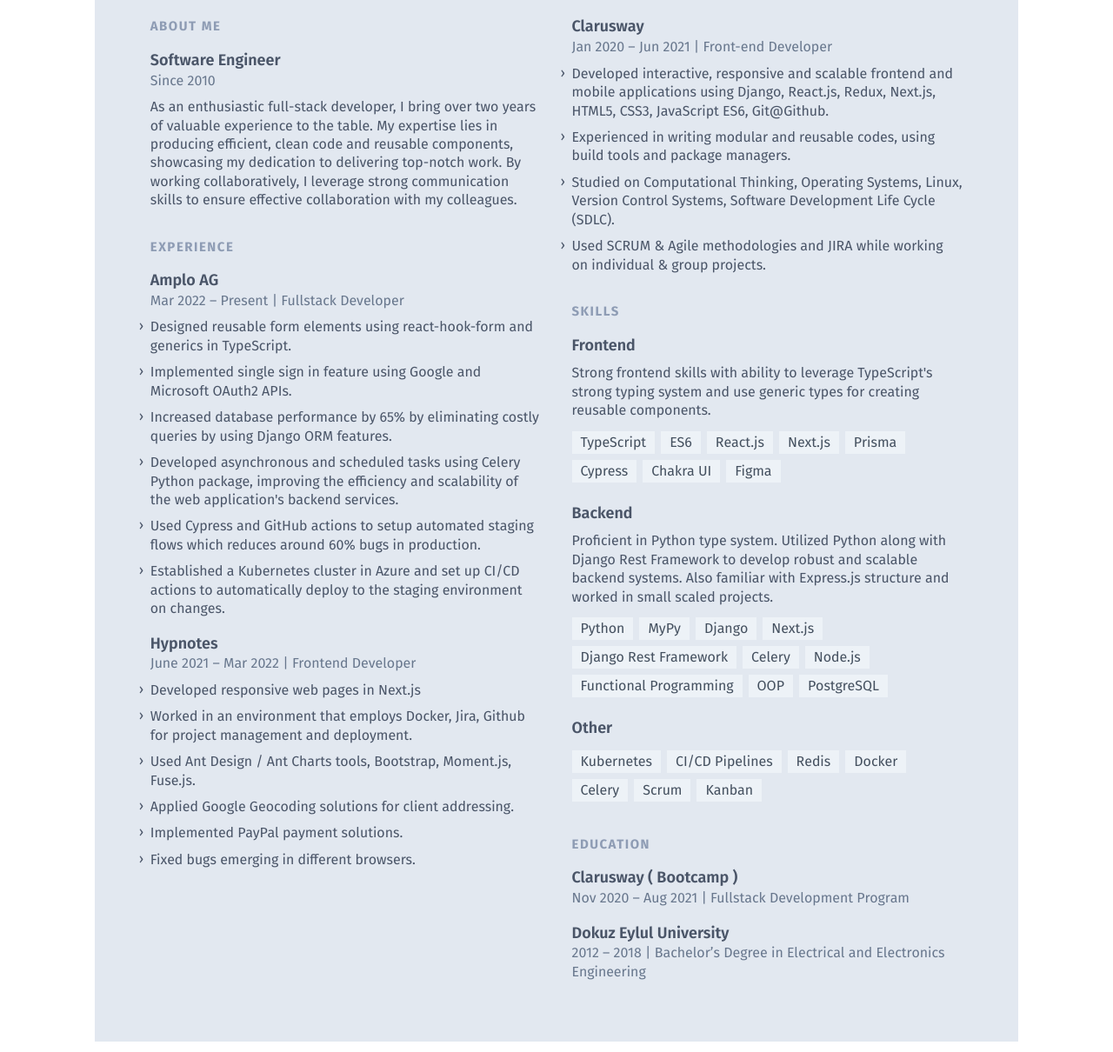
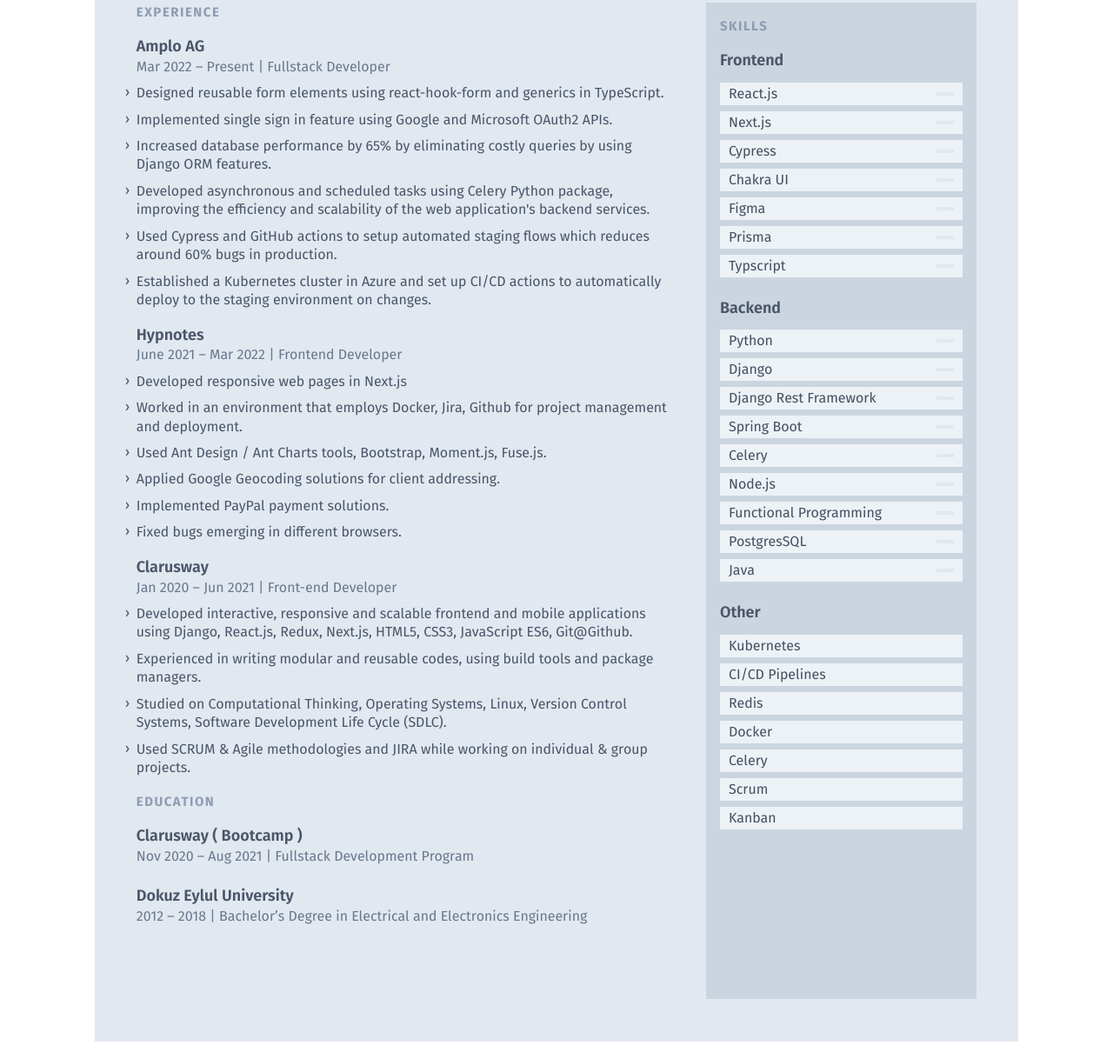
Before and after one commit to betulkaplan/resume, a plain HTML site: page index.html in a window 1280 px wide. Shown: the part 189-1399 px from the top of the page at 87% size. Drawn offline with Linux system fonts and the light colour scheme.

Commit message:
deploy: d0cd61d66391b1cb5acbc7b8b7035d9f3453820e

```diff
--- a/index.html
+++ b/index.html
@@ -15,6 +15,7 @@
       crossorigin="anonymous"
     /> -->
     <link href="./build.css" rel="stylesheet" />
+    <script defer src="script.js"></script>
     <title>Betul Kaplan — Resume</title>
   </head>
 
@@ -23,25 +24,19 @@
       <!-- Page -->
       <div
         style="page-break-after: always"
-        class="p-6 m-3 mx-auto page max-w-2xl print:bg-white print:max-w-letter md:max-w-letter md:h-letter xsm:p-8 sm:p-9 md:p-16 bg-gray-300"
+        class="p-6 m-3 mx-auto page max-w-2xl print:bg-white print:max-w-letter md:max-w-letter md:h-letter xsm:p-8 sm:p-9 md:p-12 bg-gray-300"
       >
         <!-- Name -->
         <div class="flex justify-between">
           <header class="flex items-center mb-8 md:mb-11">
             <div
-              class="initials-container h-full mr-5 text-base leading-none text-white bg-gray-700 font-medium print:bg-black px-3"
-              style="
-                padding-bottom: 0.6875rem;
-                padding-top: 0.6875rem; /*11px*/
-              "
+              class="w-20 h-20 rounded-full overflow-hidden border-2 border-gray-700 mr-3"
             >
-              <div
-                class="initial text-center"
-                style="padding-bottom: 0.1875rem; /*3px*/"
-              >
-                B
-              </div>
-              <div class="text-center initial">K</div>
+              <img
+                src="https://media.licdn.com/dms/image/C4D03AQE7vaIDRgtC3A/profile-displayphoto-shrink_400_400/0/1551641344331?e=1691020800&v=beta&t=olX6L8BjvBe3PY7rmGZmImhg40N5zI43-eG59WBZYzg"
+                alt="Your Image"
+                class="w-full h-full object-cover"
+              />
             </div>
             <div>
               <h1 class="text-2xl font-semibold text-gray-750 pb-px">
@@ -113,38 +108,9 @@
 
         <!-- Column -->
         <div
-          class="md:col-count-2 print:col-count-2 col-gap-md md:h-letter-col print:h-letter-col col-fill-auto"
+          class="md:col-count-2 print:col-count-2 col-gap-md md:h-letter-col print:h-letter-col col-fill-auto flex"
         >
-          <section class="mt-8 first:mt-0">
-            <!-- To keep in the same column -->
-            <div class="break-inside-avoid">
-              <h2
-                class="mb-4 font-bold tracking-widest text-sm2 text-gray-550 print:font-normal"
-              >
-                ABOUT ME
-              </h2>
-
-              <section class="mb-4.5 break-inside-avoid">
-                <header>
-                  <h3
-                    class="text-lg font-semibold text-gray-700 leading-snugish"
-                  >
-                    Software Engineer
-                  </h3>
-                  <p class="leading-normal text-md text-gray-650">Since 2010</p>
-                </header>
-                <p class="mt-2.1 text-md text-gray-700 leading-normal">
-                  As an enthusiastic full-stack developer, I bring over two
-                  years of valuable experience to the table. My expertise lies
-                  in producing efficient, clean code and reusable components,
-                  showcasing my dedication to delivering top-notch work. By
-                  working collaboratively, I leverage strong communication
-                  skills to ensure effective collaboration with my colleagues.
-                </p>
-              </section>
-            </div>
-          </section>
-
+          <div class="w-8/12">
             <section class="mt-8 first:mt-0">
               <!-- To keep in the same column -->
               <div class="break-inside-avoid">
@@ -187,8 +153,8 @@
                         class="absolute -ml-3 sm:-ml-3.2 select-none transform -translate-y-px"
                         >›</span
                       >
-                    Increased database performance by 65% by eliminating costly
-                    queries by using Django ORM features.
+                      Increased database performance by 65% by eliminating
+                      costly queries by using Django ORM features.
                     </li>
                     <li class="mt-2.1 text-md text-gray-700 leading-normal">
                       <span
@@ -196,8 +162,8 @@
                         >›</span
                       >
                       Developed asynchronous and scheduled tasks using Celery
-                    Python package, improving the efficiency and scalability of
-                    the web application's backend services.
+                      Python package, improving the efficiency and scalability
+                      of the web application's backend services.
                     </li>
                     <li class="mt-2.1 text-md text-gray-700 leading-normal">
                       <span
@@ -222,7 +188,9 @@
 
               <section class="mb-4.5 break-inside-avoid">
                 <header>
-                <h3 class="text-lg font-semibold text-gray-700 leading-snugish">
+                  <h3
+                    class="text-lg font-semibold text-gray-700 leading-snugish"
+                  >
                     Hypnotes
                   </h3>
                   <p class="leading-normal text-md text-gray-650">
@@ -242,8 +210,8 @@
                       class="absolute -ml-3 sm:-ml-3.2 select-none transform -translate-y-px"
                       >›</span
                     >
-                  Worked in an environment that employs Docker, Jira, Github for
-                  project management and deployment.
+                    Worked in an environment that employs Docker, Jira, Github
+                    for project management and deployment.
                   </li>
                   <li class="mt-2.1 text-md text-gray-700 leading-normal">
                     <span
@@ -279,7 +247,9 @@
 
               <section class="mb-4.5 break-inside-avoid">
                 <header>
-                <h3 class="text-lg font-semibold text-gray-700 leading-snugish">
+                  <h3
+                    class="text-lg font-semibold text-gray-700 leading-snugish"
+                  >
                     Clarusway
                   </h3>
                   <p class="leading-normal text-md text-gray-650">
@@ -301,8 +271,8 @@
                       class="absolute -ml-3 sm:-ml-3.2 select-none transform -translate-y-px"
                       >›</span
                     >
-                  Experienced in writing modular and reusable codes, using build
-                  tools and package managers.
+                    Experienced in writing modular and reusable codes, using
+                    build tools and package managers.
                   </li>
                   <li class="mt-2.1 text-md text-gray-700 leading-normal">
                     <span
@@ -323,8 +293,41 @@
                   </li>
                 </ul>
               </section>
+              <div class="break-inside-avoid">
+                <h2
+                  class="mb-4 font-bold tracking-widest text-sm2 text-gray-550 print:font-normal"
+                >
+                  EDUCATION
+                </h2>
+
+                <section class="mb-4.5 break-inside-avoid">
+                  <header>
+                    <h3
+                      class="text-lg font-semibold text-gray-700 leading-snugish"
+                    >
+                      Clarusway ( Bootcamp )
+                    </h3>
+                    <p class="leading-normal text-md text-gray-650">
+                      Nov 2020 – Aug 2021 | Fullstack Development Program
+                    </p>
+                  </header>
+                  <br />
+                  <header>
+                    <h3
+                      class="text-lg font-semibold text-gray-700 leading-snugish"
+                    >
+                      Dokuz Eylul University
+                    </h3>
+                    <p class="leading-normal text-md text-gray-650">
+                      2012 – 2018 | Bachelor’s Degree in Electrical and
+                      Electronics Engineering
+                    </p>
+                  </header>
                 </section>
-
+              </div>
+            </section>
+          </div>
+          <div class="w-4/12 bg-gray-400 p-4">
             <section class="mt-8 first:mt-0">
               <!-- To keep in the same column -->
               <div class="break-inside-avoid">
@@ -342,57 +345,11 @@
                       Frontend
                     </h3>
                   </header>
-                <p class="mt-2.1 text-md text-gray-700 leading-normal">
-                  Strong frontend skills with ability to leverage TypeScript's
-                  strong typing system and use generic types for creating
-                  reusable components.
-                </p>
                   <div class="my-3.2 last:pb-1.5">
                     <ul
-                    class="flex flex-wrap text-md leading-relaxed -mr-1.6 -mb-1.6"
-                  >
-                    <li
-                      class="px-2.5 mr-1.6 mb-1.6 text-base text-gray-750 print:bg-white print:border-inset bg-gray-200"
-                    >
-                      TypeScript
-                    </li>
-                    <li
-                      class="px-2.5 mr-1.6 mb-1.6 text-base text-gray-750 print:bg-white print:border-inset bg-gray-200"
-                    >
-                      ES6
-                    </li>
-                    <li
-                      class="px-2.5 mr-1.6 mb-1.6 text-base text-gray-750 print:bg-white print:border-inset bg-gray-200"
-                    >
-                      React.js
-                    </li>
-                    <li
-                      class="px-2.5 mr-1.6 mb-1.6 text-base text-gray-750 print:bg-white print:border-inset bg-gray-200"
-                    >
-                      Next.js
-                    </li>
-                    <li
-                      class="px-2.5 mr-1.6 mb-1.6 text-base text-gray-750 print:bg-white print:border-inset bg-gray-200"
-                    >
-                      Prisma
-                    </li>
-                    <li
-                      class="px-2.5 mr-1.6 mb-1.6 text-base text-gray-750 print:bg-white print:border-inset bg-gray-200"
-                    >
-                      Cypress
-                    </li>
-
-                    <li
-                      class="px-2.5 mr-1.6 mb-1.6 text-base text-gray-750 print:bg-white print:border-inset bg-gray-200"
-                    >
-                      Chakra UI
-                    </li>
-                    <li
-                      class="px-2.5 mr-1.6 mb-1.6 text-base text-gray-750 print:bg-white print:border-inset bg-gray-200"
-                    >
-                      Figma
-                    </li>
-                  </ul>
+                      id="skills-ul-fe"
+                      class="flex-col text-md leading-relaxed -mr-1.6 -mb-1.6"
+                    ></ul>
                   </div>
                 </section>
                 <section class="mb-4.5 break-inside-avoid">
@@ -403,81 +360,25 @@
                       Backend
                     </h3>
                   </header>
-                <p class="mt-2.1 text-md text-gray-700 leading-normal">
-                  Proficient in Python type system. Utilized Python along with
-                  Django Rest Framework to develop robust and scalable backend
-                  systems. Also familiar with Express.js structure and worked in
-                  small scaled projects.
-                </p>
                   <div class="my-3.2 last:pb-1.5">
                     <ul
-                    class="flex flex-wrap text-md leading-relaxed -mr-1.6 -mb-1.6"
-                  >
-                    <li
-                      class="px-2.5 mr-1.6 mb-1.6 text-base text-gray-750 print:bg-white print:border-inset bg-gray-200"
-                    >
-                      Python
-                    </li>
-                    <li
-                      class="px-2.5 mr-1.6 mb-1.6 text-base text-gray-750 print:bg-white print:border-inset bg-gray-200"
-                    >
-                      MyPy
-                    </li>
-                    <li
-                      class="px-2.5 mr-1.6 mb-1.6 text-base text-gray-750 print:bg-white print:border-inset bg-gray-200"
-                    >
-                      Django
-                    </li>
-                    <li
-                      class="px-2.5 mr-1.6 mb-1.6 text-base text-gray-750 print:bg-white print:border-inset bg-gray-200"
-                    >
-                      Next.js
-                    </li>
-                    <li
-                      class="px-2.5 mr-1.6 mb-1.6 text-base text-gray-750 print:bg-white print:border-inset bg-gray-200"
-                    >
-                      Django Rest Framework
-                    </li>
-                    <li
-                      class="px-2.5 mr-1.6 mb-1.6 text-base text-gray-750 print:bg-white print:border-inset bg-gray-200"
-                    >
-                      Celery
-                    </li>
-                    <li
-                      class="px-2.5 mr-1.6 mb-1.6 text-base text-gray-750 print:bg-white print:border-inset bg-gray-200"
-                    >
-                      Node.js
-                    </li>
-                    <li
-                      class="px-2.5 mr-1.6 mb-1.6 text-base text-gray-750 print:bg-white print:border-inset bg-gray-200"
-                    >
-                      Functional Programming
-                    </li>
-                    <li
-                      class="px-2.5 mr-1.6 mb-1.6 text-base text-gray-750 print:bg-white print:border-inset bg-gray-200"
-                    >
-                      OOP
-                    </li>
-                    <li
-                      class="px-2.5 mr-1.6 mb-1.6 text-base text-gray-750 print:bg-white print:border-inset bg-gray-200"
-                    >
-                      PostgreSQL
-                    </li>
-                  </ul>
+                      id="skills-ul-be"
+                      class="flex-col text-md leading-relaxed -mr-1.6 -mb-1.6"
+                    ></ul>
                   </div>
                 </section>
               </div>
 
               <section class="mb-4.5 break-inside-avoid">
                 <header>
-                <h3 class="text-lg font-semibold text-gray-700 leading-snugish">
+                  <h3
+                    class="text-lg font-semibold text-gray-700 leading-snugish"
+                  >
                     Other
                   </h3>
                 </header>
                 <div class="my-3.2 last:pb-1.5">
-                <ul
-                  class="flex flex-wrap text-md leading-relaxed -mr-1.6 -mb-1.6"
-                >
+                  <ul class="flex-col text-md leading-relaxed -mr-1.6 -mb-1.6">
                     <li
                       class="px-2.5 mr-1.6 mb-1.6 text-base text-gray-750 print:bg-white print:border-inset bg-gray-200"
                     >
@@ -517,42 +418,7 @@
                 </div>
               </section>
             </section>
-
-          <section class="mt-8 first:mt-0">
-            <!-- To keep in the same column -->
-            <div class="break-inside-avoid">
-              <h2
-                class="mb-4 font-bold tracking-widest text-sm2 text-gray-550 print:font-normal"
-              >
-                EDUCATION
-              </h2>
-
-              <section class="mb-4.5 break-inside-avoid">
-                <header>
-                  <h3
-                    class="text-lg font-semibold text-gray-700 leading-snugish"
-                  >
-                    Clarusway ( Bootcamp )
-                  </h3>
-                  <p class="leading-normal text-md text-gray-650">
-                    Nov 2020 – Aug 2021 | Fullstack Development Program
-                  </p>
-                </header>
-              </section>
           </div>
-
-            <section class="mb-4.5 break-inside-avoid">
-              <header>
-                <h3 class="text-lg font-semibold text-gray-700 leading-snugish">
-                  Dokuz Eylul University
-                </h3>
-                <p class="leading-normal text-md text-gray-650">
-                  2012 – 2018 | Bachelor’s Degree in Electrical and Electronics
-                  Engineering
-                </p>
-              </header>
-            </section>
-          </section>
         </div>
         <!-- end Column -->
       </div>
--- /dev/null
+++ b/script.js
@@ -0,0 +1,92 @@
+const frontendSkills = [
+  { skill: "Typscript", level: 1 },
+  { skill: "React.js", level: 4 },
+  { skill: "Next.js", level: 4 },
+  { skill: "Prisma", level: 3 },
+  { skill: "Cypress", level: 4 },
+  { skill: "Chakra UI", level: 4 },
+  { skill: "Figma", level: 4 },
+];
+const backendSkills = [
+  { skill: "Java", level: 3 },
+  { skill: "Spring Boot", level: 4 },
+  { skill: "Python", level: 5 },
+  { skill: "Django", level: 5 },
+  { skill: "Django Rest Framework", level: 5 },
+  { skill: "Celery", level: 4 },
+  { skill: "Node.js", level: 4 },
+  { skill: "Functional Programming", level: 4 },
+  { skill: "PostgresSQL", level: 4 },
+];
+
+frontend_skills_list = document.querySelector("#skills-ul-fe");
+backend_skills_list = document.querySelector("#skills-ul-be");
+
+function generateLevelIndicator(level) {
+  const wrapper = document.createElement("div");
+  wrapper.classList.add("flex", "items-center");
+  const wrapper2 = document.createElement("div");
+  wrapper2.classList.add("flex");
+
+  [1, 2, 3, 4, 5].forEach((i, index) => {
+    if (index > level) {
+      console.log("burada icini bosalt");
+    }
+    const element = document.createElement("div");
+    element.classList.add("mr-1");
+
+    const square = document.createElement("div");
+    const bgColor = index < level ? "bg-gray-600" : "bg-gray-400";
+    square.classList.add("w-4", "h-4", "border-2", "border-gray-600", bgColor);
+
+    element.appendChild(square);
+    wrapper2.appendChild(element);
+  });
+
+  wrapper.appendChild(wrapper2);
+  return wrapper;
+}
+
+frontendSkills
+  .sort((a, b) => b.level - a.level)
+  .forEach(({ skill, level }) => {
+    const newContent = document.createElement("li");
+    newContent.classList.add(
+      "px-2.5",
+      "mr-1.6",
+      "mb-1.6",
+      "text-base",
+      "text-gray-750",
+      "print:bg-white",
+      "print:border-inset",
+      "bg-gray-200",
+      "flex",
+      "justify-between"
+    );
+    newContent.innerText = skill;
+    newContent.appendChild(generateLevelIndicator(level));
+
+    frontend_skills_list.appendChild(newContent);
+  });
+
+backendSkills
+  .sort((a, b) => b.level - a.level)
+  .forEach(({ skill, level }) => {
+    const newContent = document.createElement("li");
+    newContent.classList.add(
+      "px-2.5",
+      "mr-1.6",
+      "mb-1.6",
+      "text-base",
+      "text-gray-750",
+      "print:bg-white",
+      "print:border-inset",
+      "bg-gray-200",
+      "flex",
+      "justify-between"
+    );
+    newContent.innerText = skill;
+    newContent.appendChild(generateLevelIndicator(level));
+
+    backend_skills_list.appendChild(newContent);
+  });
```
Also changed, not shown: build.css. Lines whose indentation alone changed are shown as unchanged.
